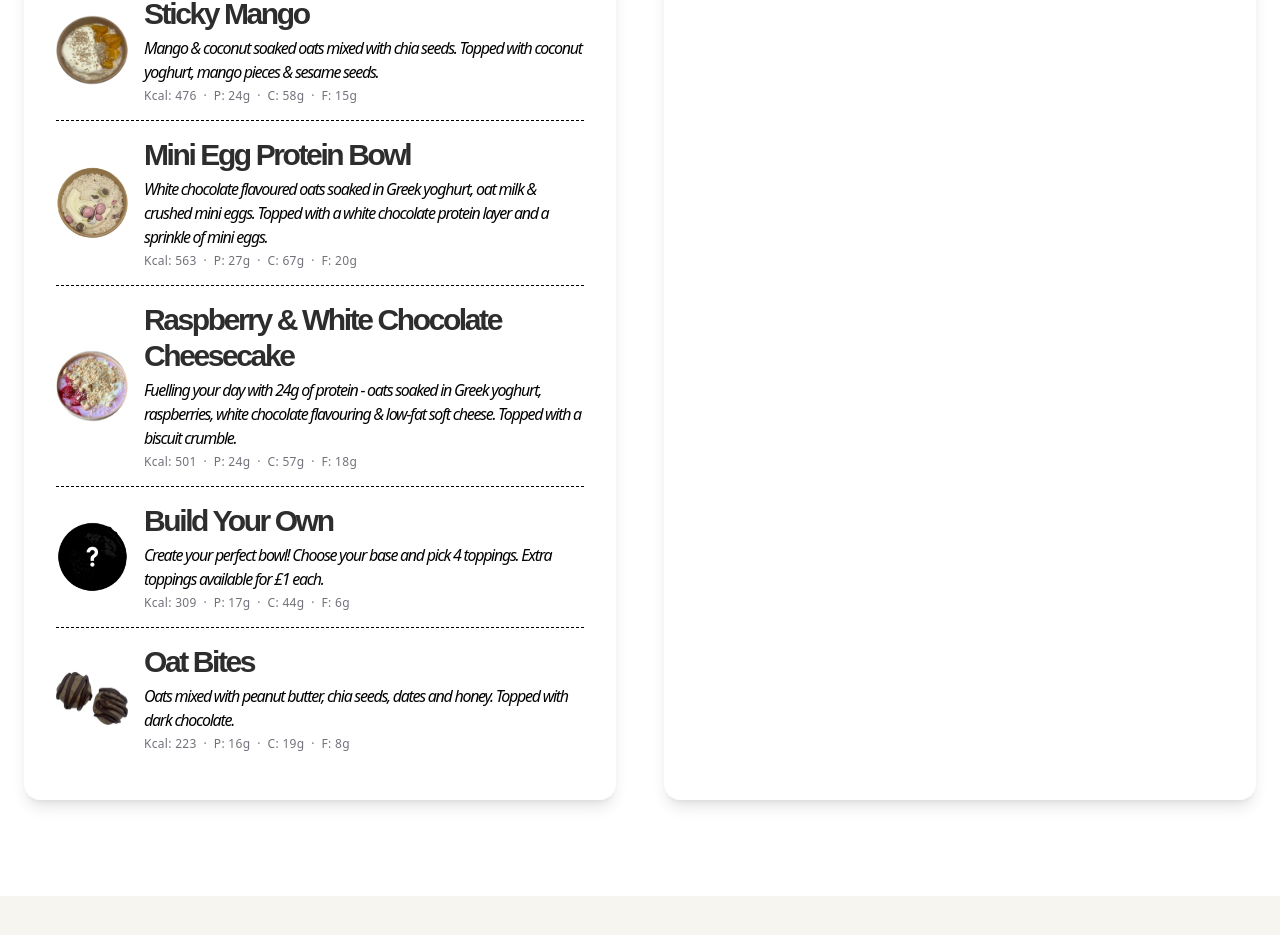
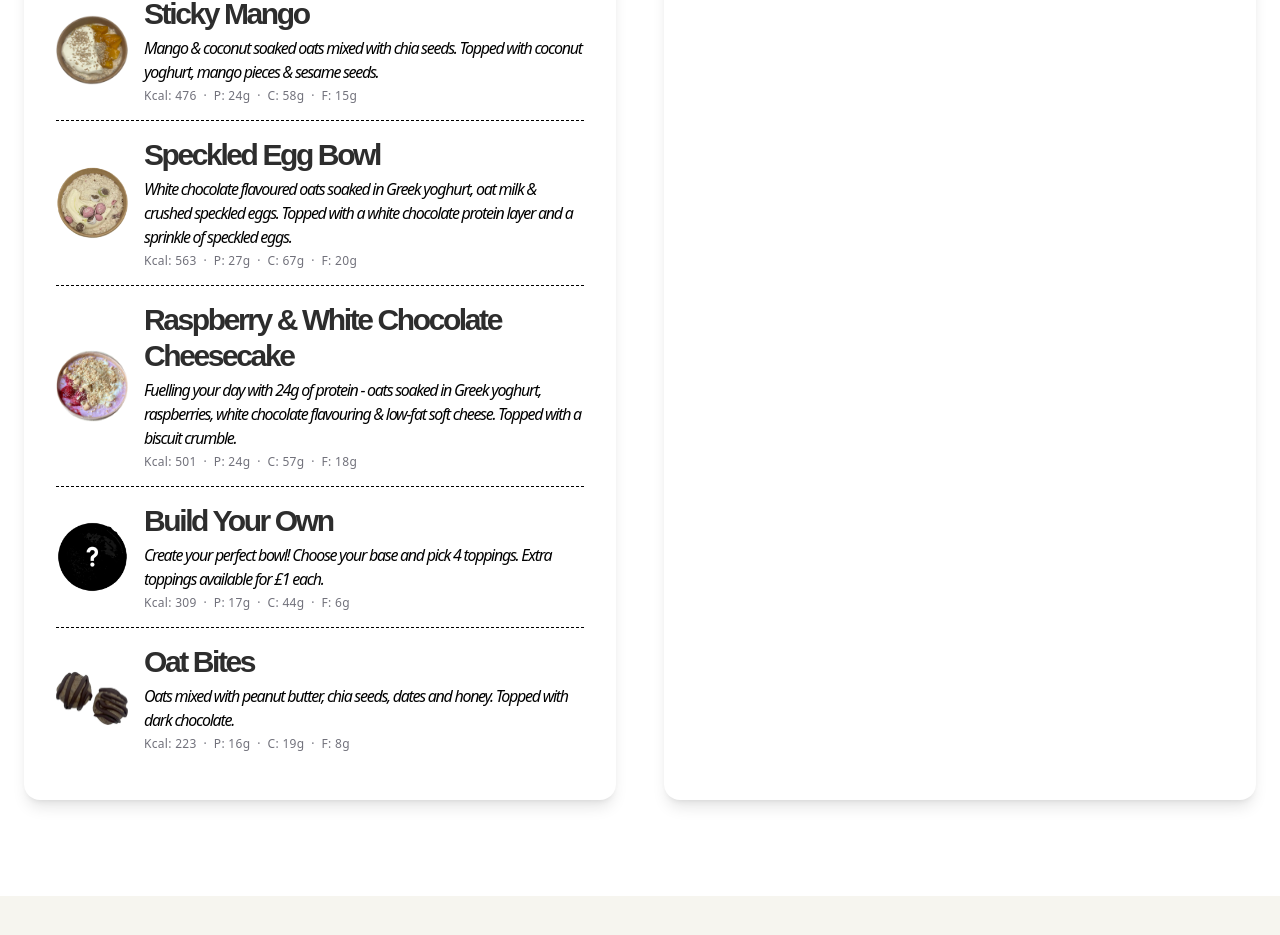
Before and after one commit to fares-kh/project-oat, a Next.js app: page / in a window 1280 px wide. Shown: the part 3273-4208 px from the top of the page. Built offline with nearby package versions, Linux system fonts and the light colour scheme.

Commit message:
update mini egg bowl

```diff
--- a/src/app/api/create-sumup-checkout/route.ts
+++ b/src/app/api/create-sumup-checkout/route.ts
@@ -65,7 +65,7 @@ export async function POST(request: NextRequest) {
       'monthly-special-september': 'The Nutty One',
       'monthly-special-october': 'Eton Mess',
       'sticky-mango': 'Sticky Mango',
-      'mini-egg': 'Mini Egg Protein Bowl',
+      'mini-egg': 'Speckled Egg Bowl',
       'raspberry-white-chocolate': 'Raspberry & White Chocolate Cheesecake',
       'build-your-own': 'Build Your Own',
       'oat-bites': 'Oat Bites'
--- a/src/data/products.ts
+++ b/src/data/products.ts
@@ -169,13 +169,13 @@ export const products: Product[] = [
   },
   {
     id: 'mini-egg',
-    name: 'Mini Egg Protein Bowl',
+    name: 'Speckled Egg Bowl',
     price: 5.95,
-    description: "White chocolate flavoured oats soaked in Greek yoghurt, oat milk & crushed mini eggs. Topped with a white chocolate protein layer and a sprinkle of mini eggs.",
+    description: "White chocolate flavoured oats soaked in Greek yoghurt, oat milk & crushed speckled eggs. Topped with a white chocolate protein layer and a sprinkle of speckled eggs.",
     image: '/exclusive-june.png',
     isSignature: true,
     availableFrom: '2026-06-17',
-    ingredients: 'OATS (13.2%), OAT milk (17.6%) (water, organic gluten free OATS, organic rapeseed oil, potassium carbonate, salt), 0% fat natural Greek yogurt (26.5%) (MILK), Reduced Fat Soft Cheese (23.5%) (MILK, Salt, Stabilisers: Guar Gum, Carrageenan; Citrus Fibre), chocolate eggs (17.7%) (Sugar, Cocoa Butter, Dried Skimmed MILK, Cocoa Mass, Dried Whey (MILK), Lactose (MILK), Butter Oil (MILK), Tapioca Starch; Plant and Vegetable Extracts (Carrot Concentrate, Safflower Concentrate, Spirulina Concentrate, Beetroot Concentrate), Emulsifier (SOYA Lecithin), Vanilla Flavouring, Colours (Titanium Dioxide, Curcumin), Caramelised Sugar), protein powder (WHEY protein concentrate (MILK), flavouring, thickener (xanthan gum), emulsifier (sunflower lecithin), sweetener (sucralose)), flavouring (Water, Sweetener (Sucralose), Flavouring, Colour (Plain Caramel)). Made in a kitchen that also handles: gluten, eggs, fish, lupin, milk, peanuts, sesame, soya, sulphur dioxide/sulphites, and tree nuts. ',
+    ingredients: 'OATS (13.2%), OAT milk (17.6%) (water, OATS, rapeseed oil, calcium carbonate, acidity regulator (dipotassium phosphate), salt, vitamins (B2, D, B12), potassium iodide), 0% fat natural Greek yogurt (26.5%) (MILK), Reduced Fat Soft Cheese (23.5%) (MILK, Salt, Stabilisers: Guar Gum, Carrageenan; Citrus Fibre), chocolate eggs (17.7%) (Sugar, Cocoa Butter, Skimmed MILK Powder, Cocoa Mass, Whey Powder (MILK), Lactose (MILK), Butter Oil (MILK), Emulsifier (SOYA Lecithin), Flavouring), Sugar, Glazing Agent (Gum Arabic), Rice Starch, Malt BARLEY Extract, Colours (Ahthocyanins, Carotenes, Curcumin), Spirulina Concentrate), Vanilla Flavouring, Colours (Titanium Dioxide, Curcumin), Caramelised Sugar), protein powder (WHEY protein concentrate (MILK), flavouring, thickener (xanthan gum), emulsifier (sunflower lecithin), sweetener (sucralose)), flavouring (Water, Sweetener (Sucralose), Flavouring, Colour (Plain Caramel)). May also contain: cereals containing gluten, mustard, sesame seeds, sulphur dioxide, sulphites, peanuts & tree nuts. Made in a kitchen that also handles: gluten, eggs, fish, lupin, milk, peanuts, sesame, soya, sulphur dioxide/sulphites, and tree nuts.',
     nutrition: { energy_kcal: 563, energy_kj: 2356, fat_g: 20, saturates_g: 10, carbs_g: 67, sugars_g: 35, fibre_g: 6, protein_g: 27, salt_g: 0.94 },
   },
   {
```
